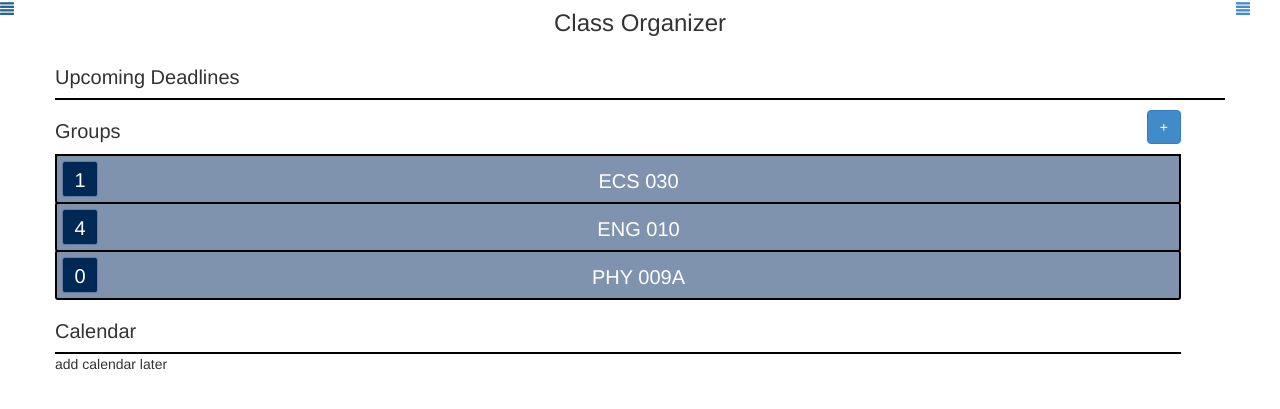
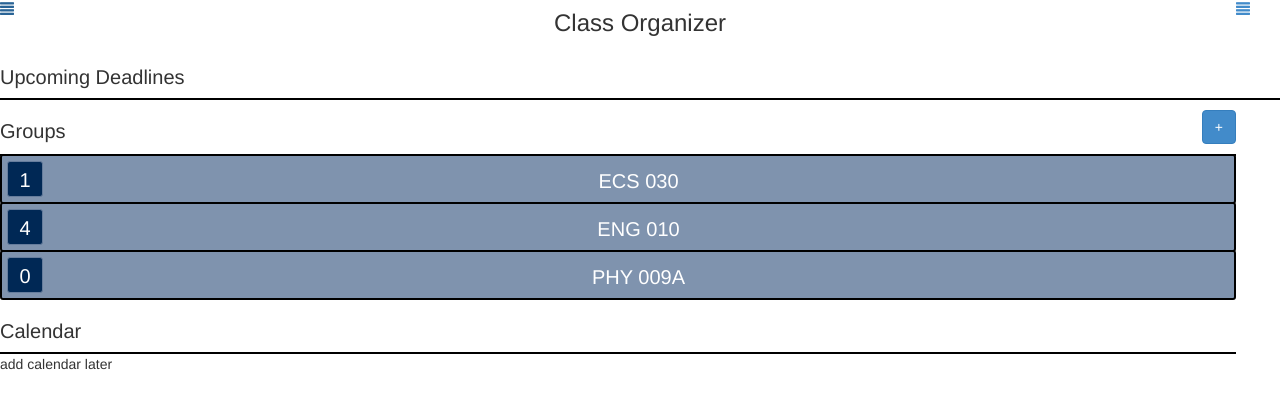
Before and after one commit to peteryao/ClassOrganizer, a Django app: page / in a window 1280 px wide. Shown: the top 409 px of the page. Run offline with Django 3.2, Linux system fonts and the light colour scheme; data comes from the database, SQL or seed files in the repository; parts of the project's set-up code (start-up, migrations or seed data) failed here and were passed over; some libraries are stand-ins or nearby versions.

Commit message:
Based changed.

```diff
--- a/templates/core/base.html
+++ b/templates/core/base.html
@@ -6,8 +6,12 @@
 </head>
 <body>
 <div class="navbar-custom" id="navbar">
+
+
 			<div id="left-button-div">
-		<a href=""><span class="glyphicon glyphicon-align-justify"></span></a>
+				<a href="">
+					<span class="glyphicon glyphicon-align-justify"></span>
+			    </a>
 		    </div>
 			<div id="title-div">
 				<h3 class="">Class Organizer</h3>
@@ -17,11 +21,15 @@
 			    	<span class="glyphicon glyphicon-align-justify"></span>
 			    </a>
 		    </div>
+
+
 </div>
-<div class="container">
-	<div class="row" style="margin-top:30px"><center><h4>{%block page_title%}{% endblock %}</h4></center></div>
+
+<div class="main-page" >
+<!--
+Content goes here
+-->
 {%block content%}{%endblock%}
-	</div>
 </div>
 
 </body>
```
Lines whose indentation alone changed are shown as unchanged.
